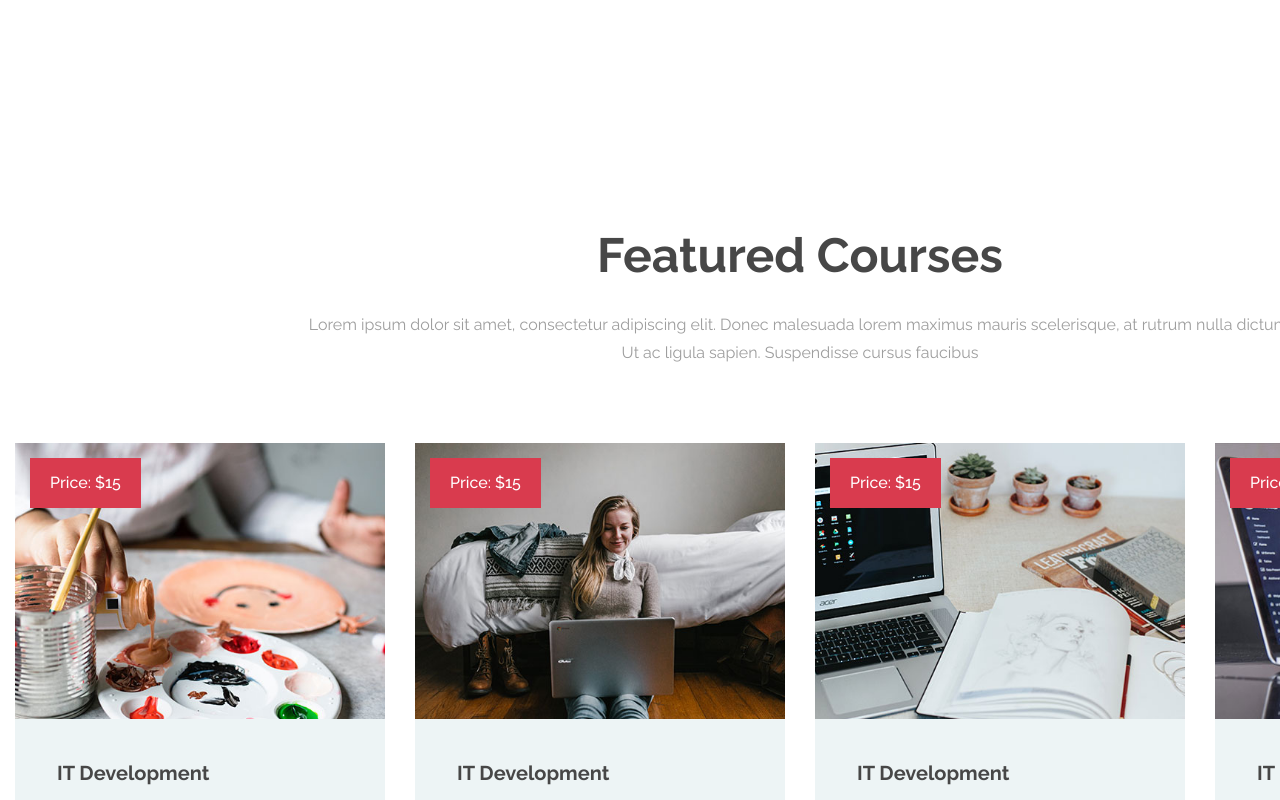
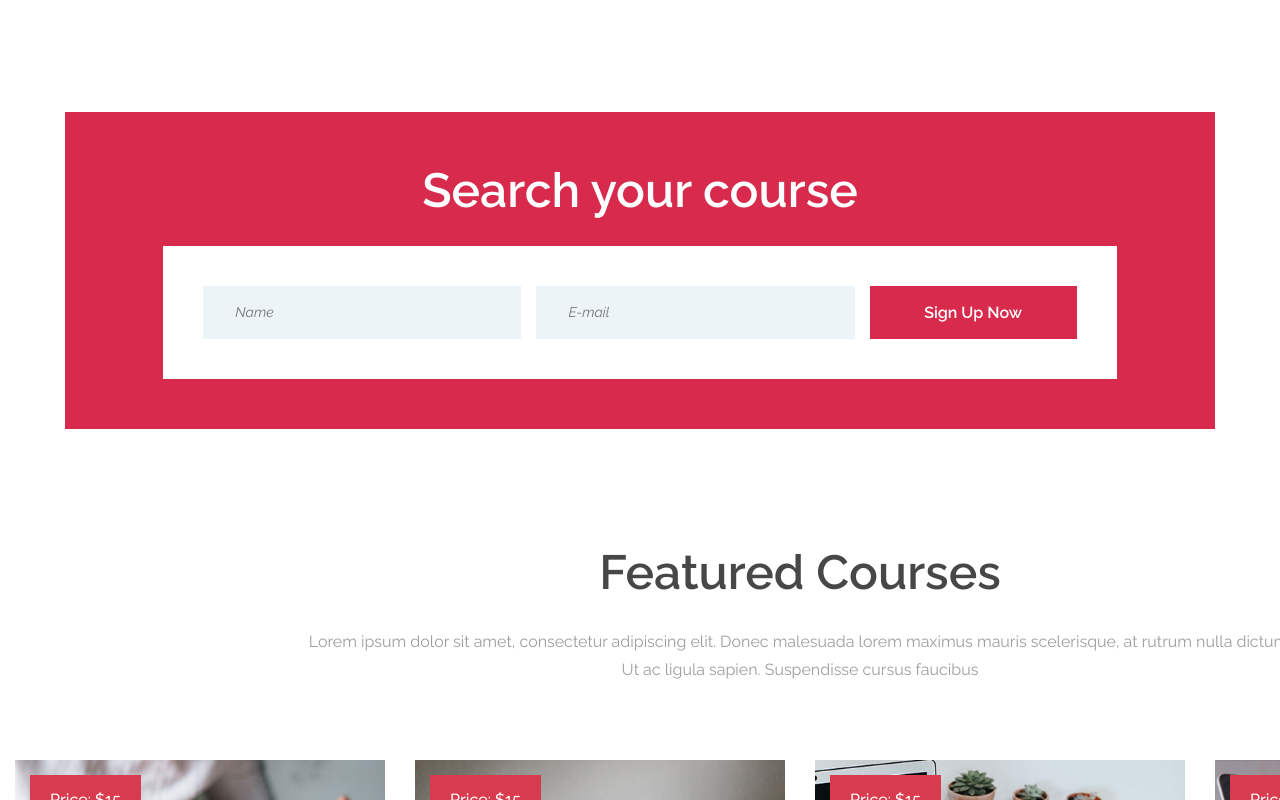
Before and after one commit to saadshahd/html-path-task8, a plain HTML site: page index.html in a window 1280 px wide. Shown: the part 1858-2658 px from the top of the page. Drawn offline with Linux system fonts and the light colour scheme.

Commit message:
Add search section

```diff
--- a/index.html
+++ b/index.html
@@ -6,7 +6,7 @@
   <meta http-equiv="X-UA-Compatible" content="ie=edge">
   <title>Task 8</title>
 
-  <link href="https://fonts.googleapis.com/css?family=Raleway:400,400i,500,700" rel="stylesheet">
+  <link href="https://fonts.googleapis.com/css?family=Raleway:400,400i,500,600,700" rel="stylesheet">
   <link rel="stylesheet" href="styles/main.css">
 </head>
 <body>
@@ -165,6 +165,41 @@
                 </div>
               </div>
 
+            </div>
+          </div>
+        </div>
+      </div>
+    </div>
+  </section>
+
+  <section>
+    <div class="container">
+      <div class="row">
+        <div class="col-12">
+          <div class="section section--highlighted section--less-pad">
+            <h2 class="section__title">Search your course</h2>
+
+            <div class="row">
+              <div class="col-offset-1"></div>
+              <div class="col-10">
+                <form class="form--wrapped">
+                  <div class="row less-gutter">
+                    <div class="col-9">
+                      <div class="row less-gutter">
+                        <div class="col-6">
+                          <input class="form-input w-100" type="text" placeholder="Name">
+                        </div>
+                        <div class="col-6">
+                          <input class="form-input w-100" type="email" placeholder="E-mail">
+                        </div>
+                      </div>
+                    </div>
+                    <div class="col-3">
+                      <button class="button w-100" type="submit">Sign Up Now</button>
+                    </div>
+                  </div>
+                </form>
+              </div>
             </div>
           </div>
         </div>
--- a/styles/main.css
+++ b/styles/main.css
@@ -124,6 +124,15 @@ body {
   line-height: 33px;
 }
 
+.form--wrapped {
+  background: white;
+  padding: 40px;
+}
+
+.form--wrapped .form-input {
+  background-color: #EDF4F8;
+}
+
 .header {
   margin-top: 60px;
   position: absolute;
@@ -205,6 +214,7 @@ body {
   font-size: 48px;
   color: #474747;
   margin-bottom: 28px;
+  font-weight: 600
 }
 
 .section__subtitle {
@@ -213,6 +223,18 @@ body {
   line-height: 1.8;
   max-width: 1000px;
   margin: 0 auto 60px;
+}
+
+.section--highlighted {
+  background-color: #D82A4C;
+}
+
+.section--highlighted .section__title {
+  color: white;
+}
+
+.section--less-pad {
+  padding: 50px 0;
 }
 
 .card {
@@ -301,5 +323,4 @@ body {
 }
 
 
-
 .w-100 { width: 100% !important; }
```
